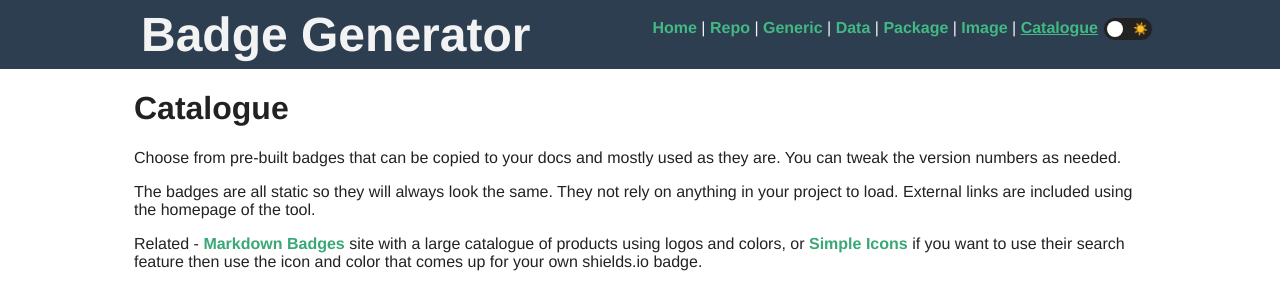
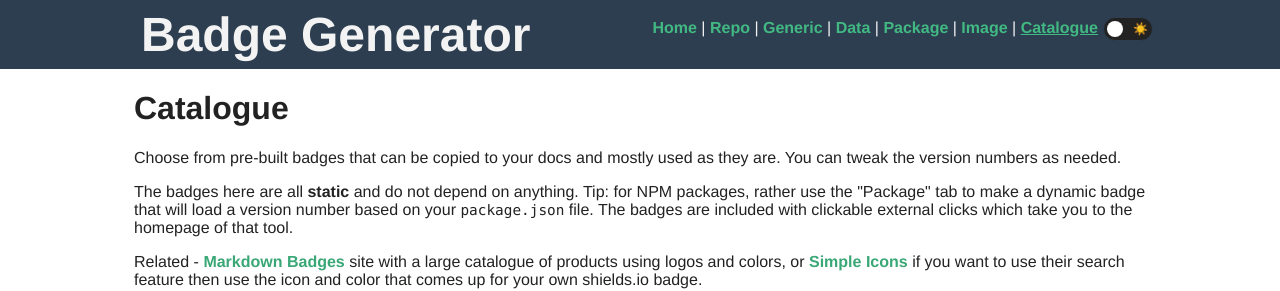
Before and after one commit to MichaelCurrin/badge-generator, a Vue app: page /#/catalogue in a window 1280 px wide. Shown: the top 291 px of the page. Built offline with nearby package versions, Linux system fonts and the light colour scheme; a small style sheet from the web is missing.

Commit message:
update Catalogue.vue

```diff
--- a/src/views/Catalogue.vue
+++ b/src/views/Catalogue.vue
@@ -9,9 +9,11 @@
           mostly used as they are. You can tweak the version numbers as needed.
         </p>
         <p>
-          The badges are all static so they will always look the same. They not
-          rely on anything in your project to load. External links are included
-          using the homepage of the tool.
+          The badges here are all <b>static</b> and do not depend on anything.
+          Tip: for NPM packages, rather use the "Package" tab to make a dynamic
+          badge that will load a version number based on your
+          <code>package.json</code> file. The badges are included with clickable
+          external clicks which take you to the homepage of that tool.
         </p>
         <p>
           Related -
```
